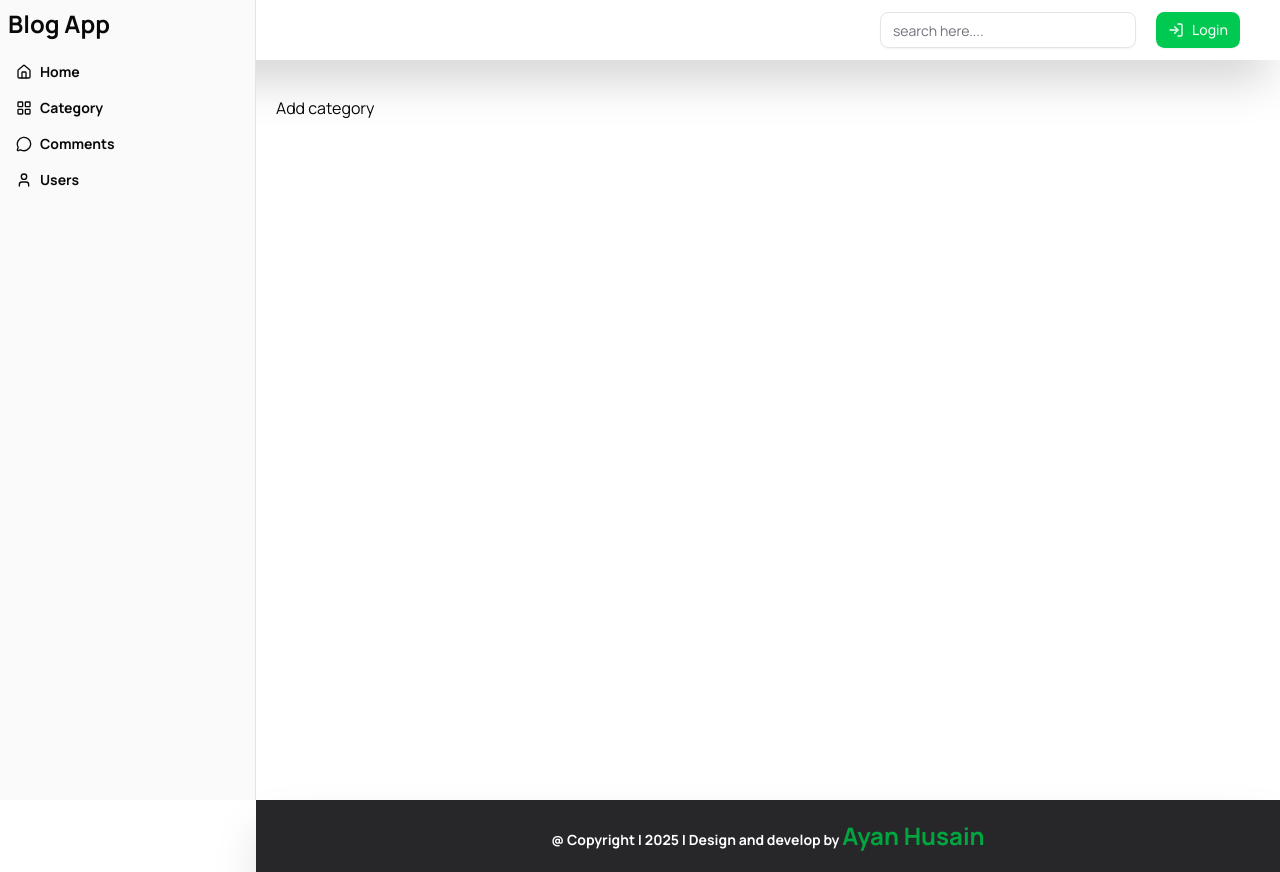
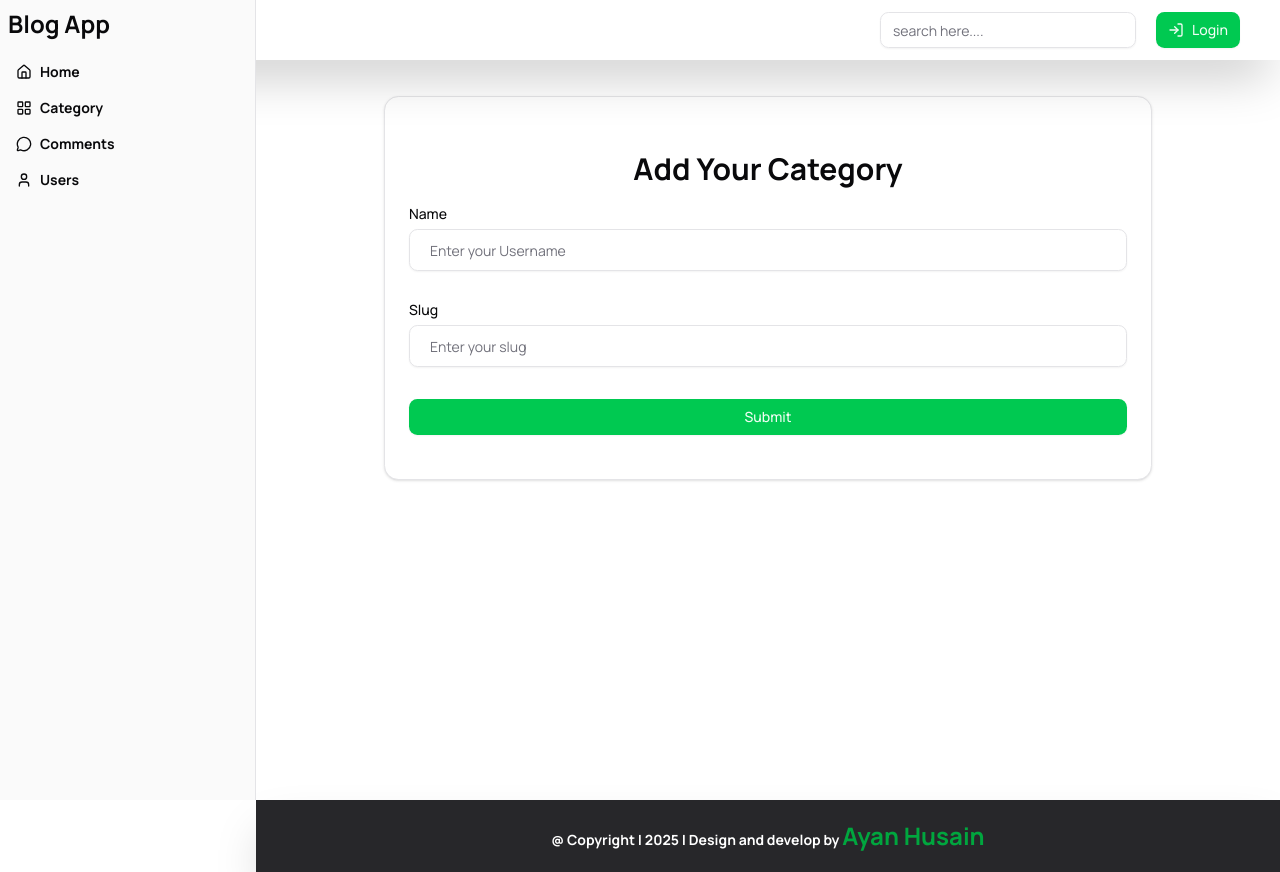
Before and after one commit to Ayan-husain03/MERN_BLOG, a React (Vite) app in the folder client/: page /categories/add in a window 1280 px wide. Built offline with nearby package versions, Linux system fonts and the light colour scheme; no server answers.

Commit message:
feat: implement AddCategory component with form handling and slug generation

```diff
--- a/client/src/pages/category/AddCategory.jsx
+++ b/client/src/pages/category/AddCategory.jsx
@@ -1,9 +1,150 @@
+import { Card, CardContent, CardHeader } from "@/components/ui/card";
+import React from "react";
+import { zodResolver } from "@hookform/resolvers/zod";
+import { useForm } from "react-hook-form";
+import { z } from "zod";
+
 import { Button } from "@/components/ui/button";
-import { Card, CardContent } from "@/components/ui/card";
-import React from "react";
+import {
+  Form,
+  FormControl,
+  FormDescription,
+  FormField,
+  FormItem,
+  FormLabel,
+  FormMessage,
+} from "@/components/ui/form";
+import { Input } from "@/components/ui/input";
+import Background from "@/components/Background";
+import { Link, useNavigate } from "react-router";
+import { LoginRoute } from "@/helper/RouteName";
+import { Loader2 } from "lucide-react";
+import { AlertPop } from "@/helper/Alert";
+import { Eye } from "lucide-react";
+import { useEffect } from "react";
 
 function AddCategory() {
-  return <div>Add category</div>;
+  const navigate = useNavigate();
+  const formSchema = z.object({
+    name: z
+      .string()
+      .min(4, { message: "name must be at least 4 charactor long" }),
+    slug: z
+      .string()
+      .min(4, { message: "name must be at least 4 charactor long" }),
+  });
+
+  const form = useForm({
+    resolver: zodResolver(formSchema),
+    defaultValues: {
+      name: "",
+      slug: "",
+    },
+  });
+  // // function to slugify text value
+
+  function slugify(text) {
+    return text
+      .toLowerCase()
+      .trim()
+      .replace(/\s+/g, "-")
+      .replace(/[^\w\-]+/g, "")
+      .replace(/\-\-+/g, "-");
+  }
+  useEffect(() => {
+    const categoryName = form.watch("name");
+    if (categoryName) {
+      const slug = slugify(categoryName);
+      form.setValue("slug", slug);
+    }
+  }, [form.watch("name")]);
+  const onSubmit = async (values) => {
+    try {
+      const res = await fetch(
+        `${import.meta.env.VITE_API_BASE_URL}/auth/register`,
+        {
+          method: "POST",
+          headers: {
+            "Content-Type": "application/json",
+          },
+          body: JSON.stringify(values),
+        }
+      );
+      const data = await res.json();
+      if (!res.ok) {
+        AlertPop("error", "Cannot create user something wrong");
+      }
+      console.log(data);
+      navigate(LoginRoute);
+      AlertPop("success", "User created successfully");
+    } catch (error) {
+      console.log("Error creating user something wrong :", error);
+      AlertPop("error", "Something went wrong");
+    }
+  };
+  return (
+    <Card className="max-w-screen-md mx-auto">
+      <CardHeader></CardHeader>
+      <CardContent>
+        <Form {...form}>
+          <div className="mb-5 text-center">
+            <h1 className="font-bold text-2xl md:text-3xl">
+              Add Your Category
+            </h1>
+          </div>
+          <div className="my-5">
+            <form onSubmit={form.handleSubmit(onSubmit)} className="space-y-8">
+              <FormField
+                control={form.control}
+                name="name"
+                render={({ field }) => (
+                  <FormItem>
+                    <FormLabel>Name</FormLabel>
+                    <FormControl>
+                      <Input
+                        className="p-5"
+                        placeholder="Enter your Username"
+                        {...field}
+                      />
+                    </FormControl>
+                    <FormMessage />
+                  </FormItem>
+                )}
+              />
+              <FormField
+                control={form.control}
+                name="slug"
+                render={({ field }) => (
+                  <FormItem>
+                    <FormLabel>Slug</FormLabel>
+                    <FormControl>
+                      <Input
+                        className="p-5"
+                        placeholder="Enter your slug"
+                        {...field}
+                      />
+                    </FormControl>
+                    <FormMessage />
+                  </FormItem>
+                )}
+              />
+              <Button className="w-full" type="submit">
+                {form.formState.isSubmitting ? (
+                  <>
+                    <Loader2 className="animate-spin" />
+                    Saving
+                  </>
+                ) : (
+                  " Submit"
+                )}
+                {/*  */}
+              </Button>
+            </form>
+          </div>
+        </Form>
+      </CardContent>
+    </Card>
+  );
 }
 
 export default AddCategory;
--- a/client/src/pages/category/CategoryDetails.jsx
+++ b/client/src/pages/category/CategoryDetails.jsx
@@ -20,7 +20,9 @@ function CategoryDetails() {
             </Link>
           </Button>
         </CardHeader>
-        <CardContent></CardContent>
+              <CardContent>
+
+        </CardContent>
       </Card>
     </div>
   );
```
